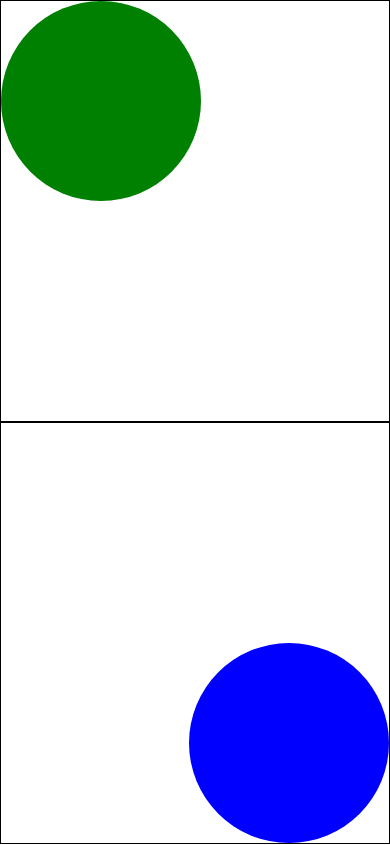
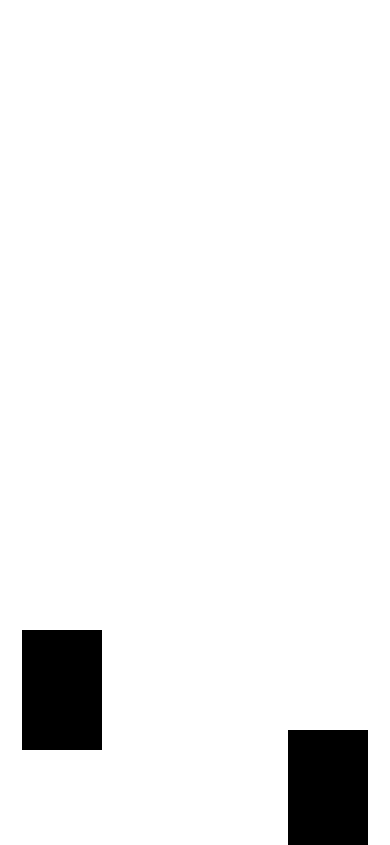
Before and after one commit to asantaelly/whiplash, a React Native app: screen / in a window 390 px wide. Shown: the top 845 px of the page. Built offline with nearby package versions, Linux system fonts and the light colour scheme.

Commit message:
whiplash to tiles

```diff
--- a/package.json
+++ b/package.json
@@ -15,7 +15,8 @@
     "react-native": "0.72.4",
     "react-native-gesture-handler": "~2.12.0",
     "react-native-reanimated": "~3.3.0",
-    "react-native-safe-area-context": "4.6.3"
+    "react-native-safe-area-context": "4.6.3",
+    "react-native-svg": "13.9.0"
   },
   "devDependencies": {
     "@babel/core": "^7.20.0",
--- a/src/layouts/AppLayout.tsx
+++ b/src/layouts/AppLayout.tsx
@@ -1,13 +1,13 @@
-import { StyleSheet } from "react-native";
+import { StyleSheet, ViewProps } from "react-native";
 import { SafeAreaView } from "react-native-safe-area-context";
 
 type Props = {
   children: React.ReactNode;
-};
+} & ViewProps;
 
 const AppLayout: React.FC<Props> = (props) => {
   const { children } = props;
-  return <SafeAreaView style={[styles.container]}>{children}</SafeAreaView>;
+  return <SafeAreaView style={[styles.container]} {...props}>{children}</SafeAreaView>;
 };
 
 const styles = StyleSheet.create({
--- a/src/screens/Home.tsx
+++ b/src/screens/Home.tsx
@@ -1,34 +1,154 @@
-import { StyleSheet, Text, View } from "react-native";
-import { SafeAreaView } from "react-native-safe-area-context";
+import React from "react";
+import { LayoutChangeEvent, StyleSheet, View } from "react-native";
+import {
+  Gesture,
+  GestureDetector,
+  GestureHandlerRootView,
+} from "react-native-gesture-handler";
+import Animated, {
+  Easing,
+  useAnimatedProps,
+  useAnimatedStyle,
+  useSharedValue,
+  withRepeat,
+  withTiming,
+} from "react-native-reanimated";
+
 import AppLayout from "../layouts/AppLayout";
 
 const Home = () => {
+  const translateY1 = useSharedValue(0);
+  const translateY2 = useSharedValue(0);
+  const translateY3 = useSharedValue(0);
+  const translateY4 = useSharedValue(0);
+
+
+  const animatedStyle1 = useAnimatedStyle(() => ({
+    transform: [{ translateY: translateY1.value }],
+  }));
+
+  const animatedStyle2 = useAnimatedStyle(() => ({
+    transform: [{ translateY: translateY2.value }],
+  }));
+
+  const animatedStyle3 = useAnimatedStyle(() => ({
+    transform: [{ translateY: translateY3.value }],
+  }));
+
+  const animatedStyle4 = useAnimatedStyle(() => ({
+    transform: [{ translateY: translateY4.value }],
+  }));
+
+  const viewLayout = (event: LayoutChangeEvent) => {
+    const { width, height, x, y } = event.nativeEvent.layout;
+    console.log("Layout: width, height, x, y ", width, height, x, y);
+  };
+
+  React.useEffect(() => {
+    translateY1.value = withRepeat(
+      withTiming(900, {
+        duration: 3000,
+        easing: Easing.linear,
+      }),
+      0,
+      false
+    );
+
+    translateY2.value = withRepeat(
+      withTiming(900, {
+        duration: 2000,
+        easing: Easing.linear,
+      }),
+      0,
+      false
+    );
+
+    translateY3.value = withRepeat(
+      withTiming(900, {
+        duration: 1000,
+        easing: Easing.linear,
+      }),
+      0,
+      false
+    );
+
+    translateY4.value = withRepeat(
+      withTiming(900, {
+        duration: 500,
+        easing: Easing.linear,
+      }),
+      0,
+      false
+    );
+  }, []);
+
   return (
-    <AppLayout>
-      <View style={[styles.playerContainer]}>
-        <View style={[styles.circle, { backgroundColor: "green" }]}></View>
-      </View>
-      <View
-        style={[
-          styles.playerContainer,
-          { alignItems: "flex-end", justifyContent: "flex-end" },
-        ]}
-      >
-        <View style={[styles.circle, { backgroundColor: "blue" }]}></View>
+    <AppLayout onLayout={viewLayout}>
+      <View style={[styles.container]}>
+        <View
+          style={[
+            { flex: 1, alignItems: "center", backgroundColor: "", padding: 40 },
+          ]}
+        >
+          <Animated.View style={[styles.box, animatedStyle1]}></Animated.View>
+        </View>
+        <View
+          style={[
+            { flex: 1, alignItems: "center", backgroundColor: "", padding: 40 },
+          ]}
+        >
+          <Animated.View style={[styles.box, animatedStyle2]}></Animated.View>
+
+        </View>
+        <View
+          style={[
+            { flex: 1, alignItems: "center", backgroundColor: "", padding: 40 },
+          ]}
+        >
+                    <Animated.View style={[styles.box, animatedStyle3]}></Animated.View>
+
+        </View>
+        <View
+          style={[
+            { flex: 1, alignItems: "center", backgroundColor: "", padding: 40 },
+          ]}
+        >
+                    <Animated.View style={[styles.box, animatedStyle4]}></Animated.View>
+
+        </View>
       </View>
     </AppLayout>
   );
 };
 
 const styles = StyleSheet.create({
+  container: {
+    gap: 5,
+    flex: 1,
+    flexDirection: "row",
+    paddingHorizontal: 20,
+  },
   playerContainer: {
     flex: 1,
     borderWidth: 1,
     // borderColor: "#000000",
   },
+  container1: {
+    alignItems: "flex-start",
+    justifyContent: "flex-start",
+  },
+  container2: {
+    alignItems: "flex-end",
+    justifyContent: "flex-end",
+  },
+  box: {
+    width: 80,
+    height: 120,
+    backgroundColor: "#000000",
+  },
   circle: {
-    width: 200,
-    height: 200,
+    width: 150,
+    height: 150,
     borderRadius: 500,
   },
 });
```
Also changed, not shown: 1 other file (tests, documents, lock files or other folders).
